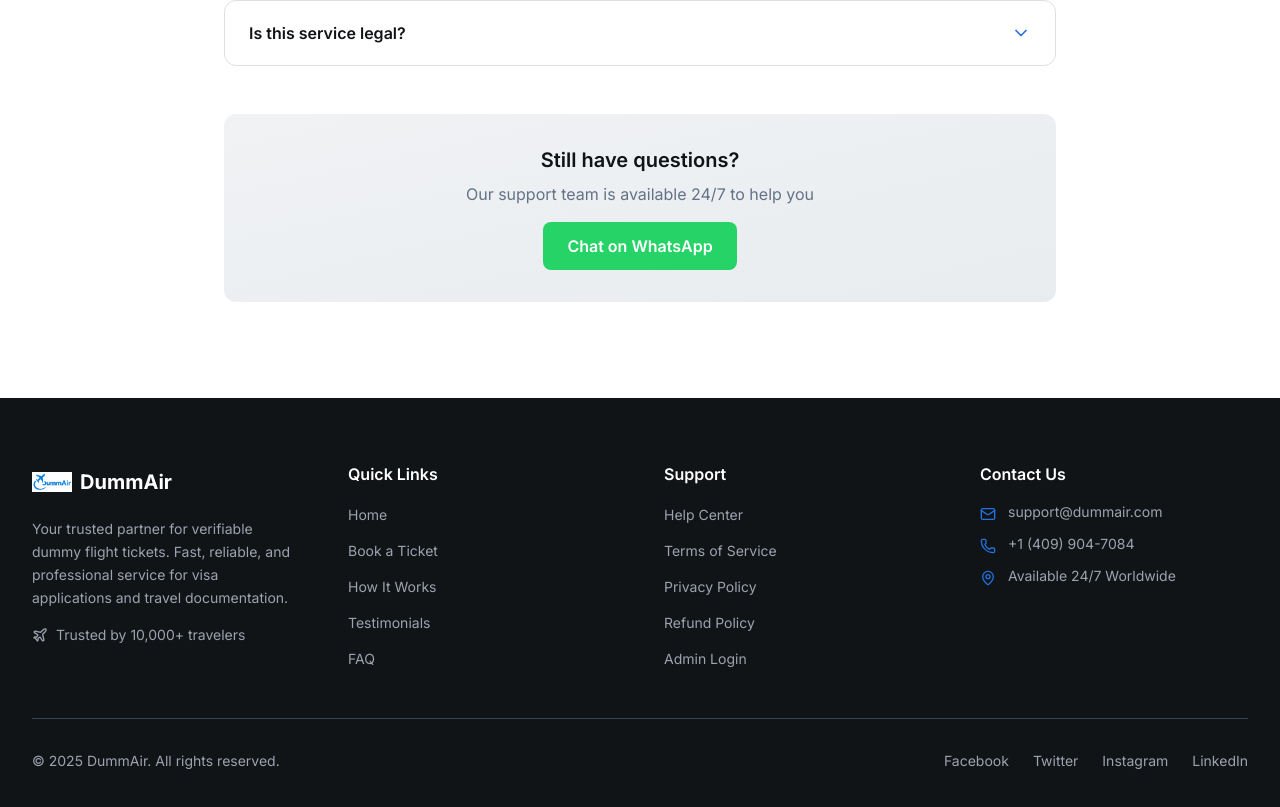
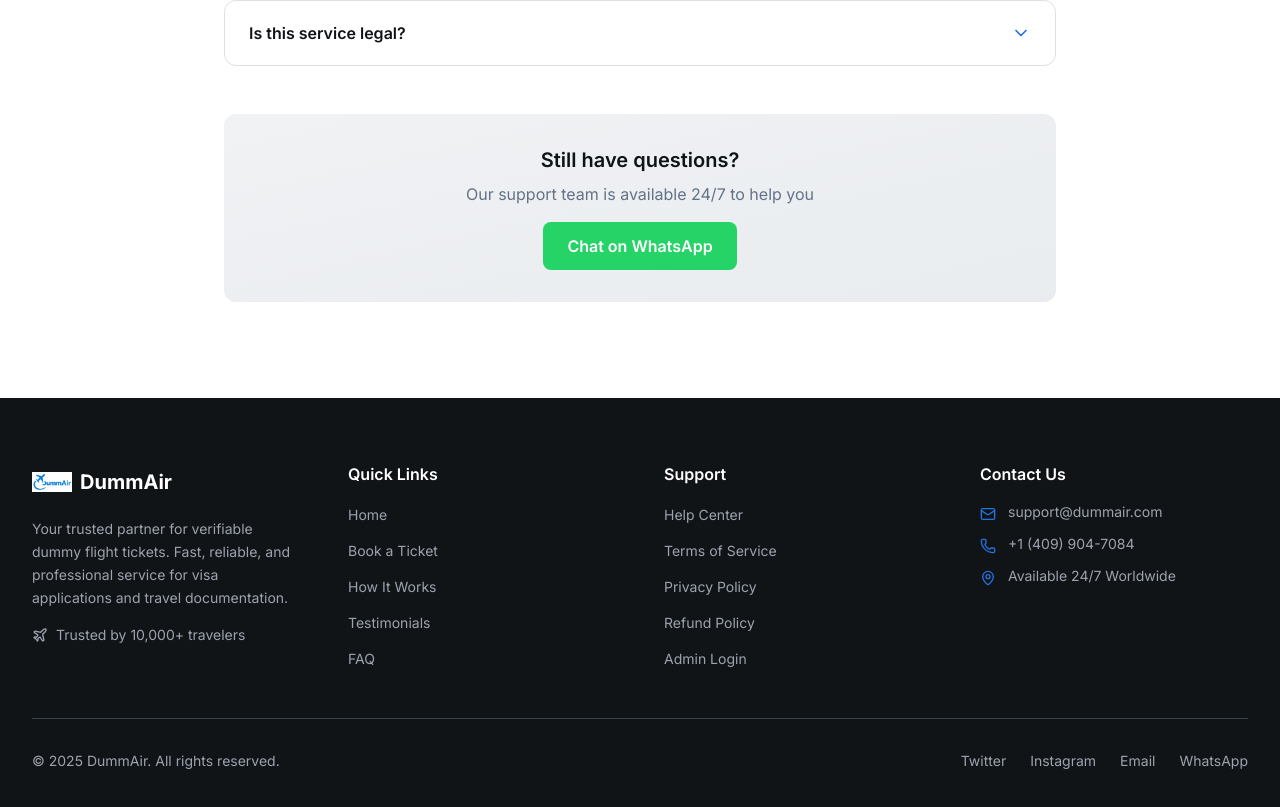
Before and after one commit to DummAir/DummAirApp, a Next.js app: page / in a window 1280 px wide. Shown: the part 4232-5039 px from the top of the page. Built offline with nearby package versions, Linux system fonts and the light colour scheme.

Commit message:
feat: Add social media links to footer - Add Instagram link: @dummairapp - Add Twitter/X link: @dummairapp - Include Email and WhatsApp for better connectivity - Links open in new tab with proper security attributes - Replace placeholder social links with actual profiles

```diff
--- a/src/components/Footer.tsx
+++ b/src/components/Footer.tsx
@@ -130,17 +130,35 @@ export default function Footer() {
               © {currentYear} DummAir. All rights reserved.
             </p>
             <div className="flex items-center space-x-6">
-              <Link href="#" className="text-[#9ca3af] hover:text-white transition-colors text-sm">
-                Facebook
-              </Link>
-              <Link href="#" className="text-[#9ca3af] hover:text-white transition-colors text-sm">
+              <Link
+                href="https://x.com/dummairapp?s=21"
+                target="_blank"
+                rel="noopener noreferrer"
+                className="text-[#9ca3af] hover:text-white transition-colors text-sm"
+              >
                 Twitter
               </Link>
-              <Link href="#" className="text-[#9ca3af] hover:text-white transition-colors text-sm">
+              <Link
+                href="https://www.instagram.com/dummairapp?igsh=bWtva2U0amNqNjhm&utm_source=qr"
+                target="_blank"
+                rel="noopener noreferrer"
+                className="text-[#9ca3af] hover:text-white transition-colors text-sm"
+              >
                 Instagram
               </Link>
-              <Link href="#" className="text-[#9ca3af] hover:text-white transition-colors text-sm">
-                LinkedIn
+              <Link
+                href="mailto:support@dummair.com"
+                className="text-[#9ca3af] hover:text-white transition-colors text-sm"
+              >
+                Email
+              </Link>
+              <Link
+                href="https://wa.me/14099047084"
+                target="_blank"
+                rel="noopener noreferrer"
+                className="text-[#9ca3af] hover:text-white transition-colors text-sm"
+              >
+                WhatsApp
               </Link>
             </div>
           </div>
```
